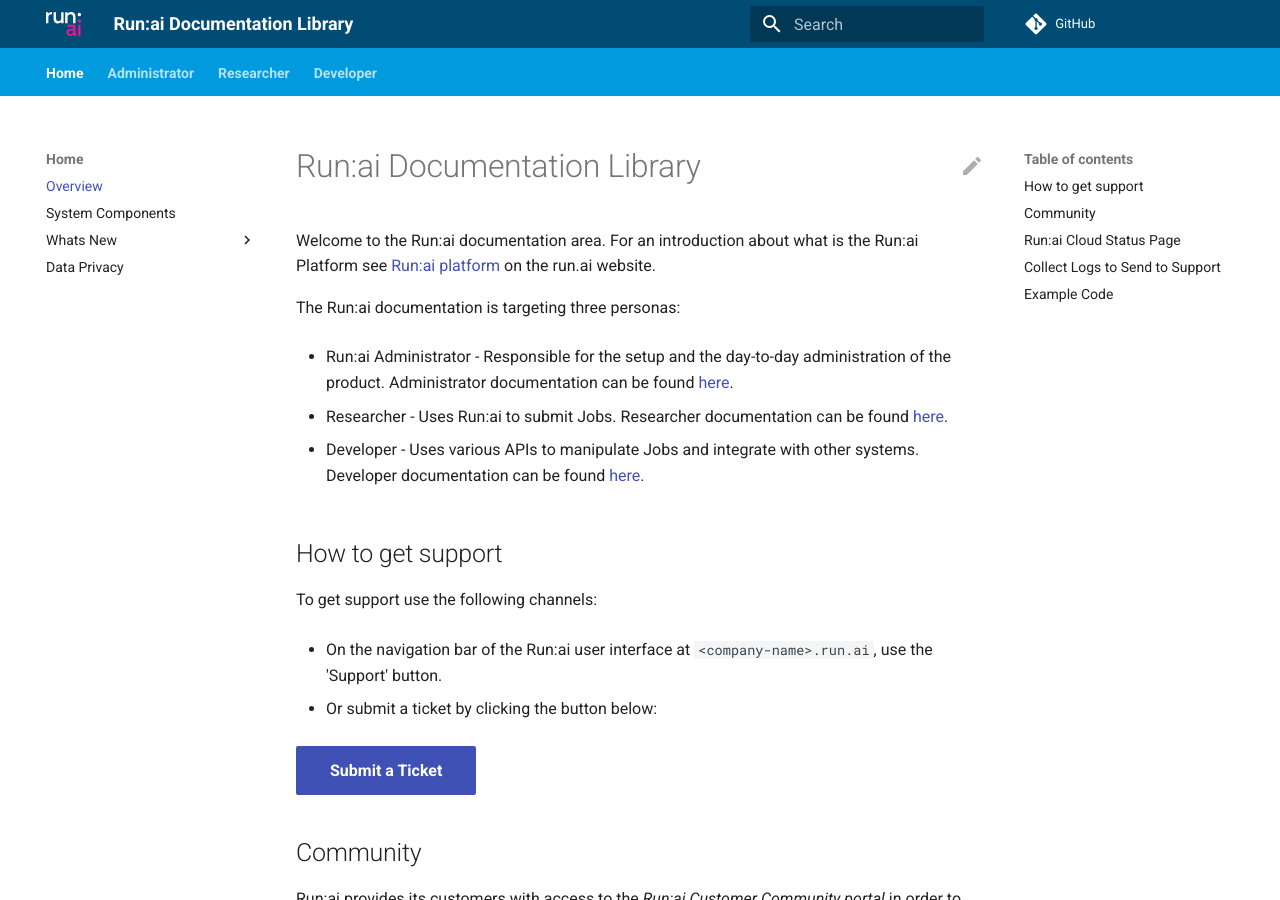
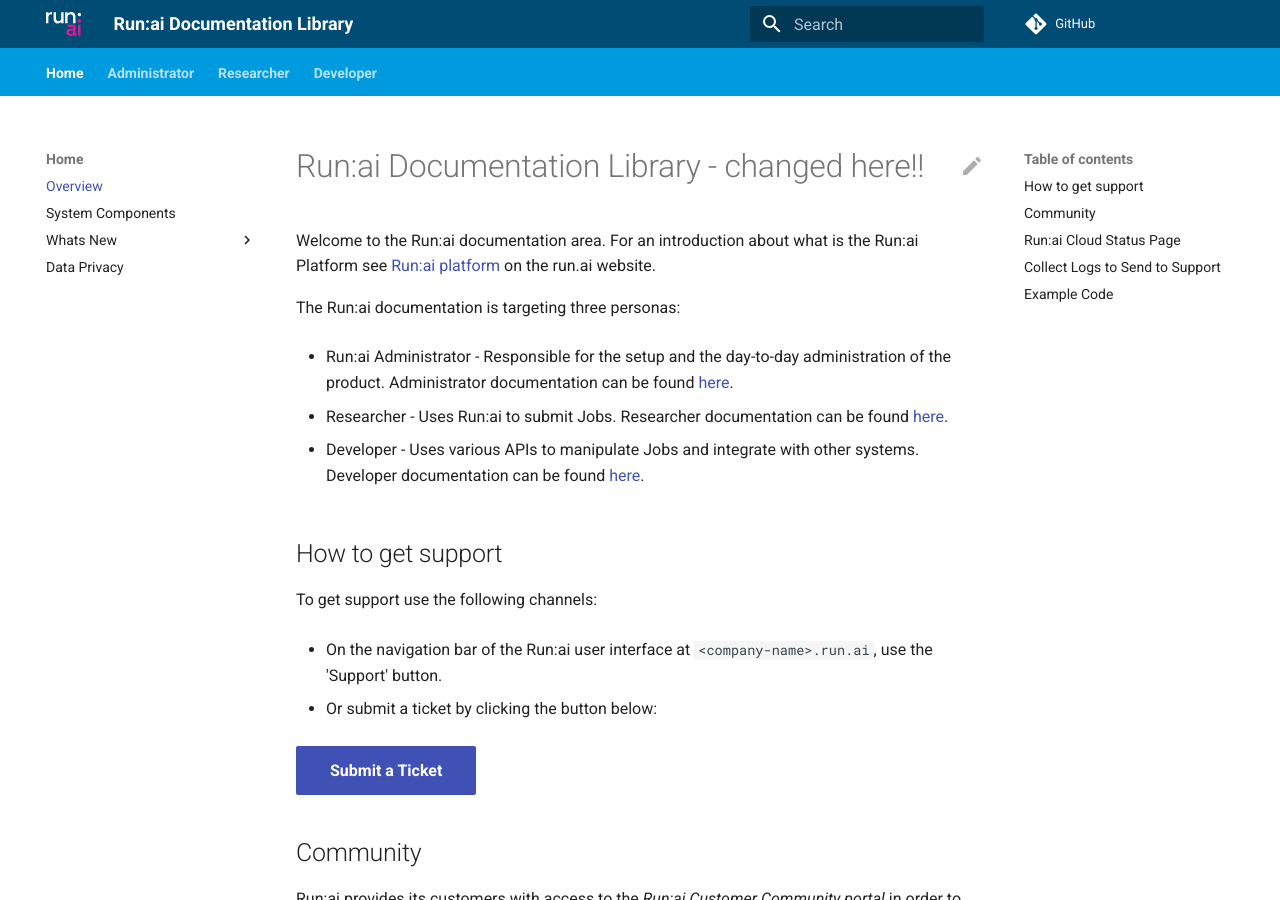
Before and after one commit to jasonnovichRunAI/gh-pages-test, an MkDocs documentation site: the page built from docs/index.md, in a window 1280 px wide and 900 px high. Built offline with MkDocs 1.6.1 and Material for MkDocs 9.7.7, drawn with Linux system fonts in a browser that asks for light colours; comment, search, counter and statistics services are not loaded; the version menu is left out.

Commit message:
proof of change

```diff
--- a/docs/index.md
+++ b/docs/index.md
@@ -1,4 +1,4 @@
-# Run:ai Documentation Library
+# Run:ai Documentation Library - changed here!!
 
 Welcome to the Run:ai documentation area. For an introduction about what is the Run:ai Platform see [Run:ai platform](https://www.run.ai/platform/){target=_blank} on the run.ai website.
 
```
